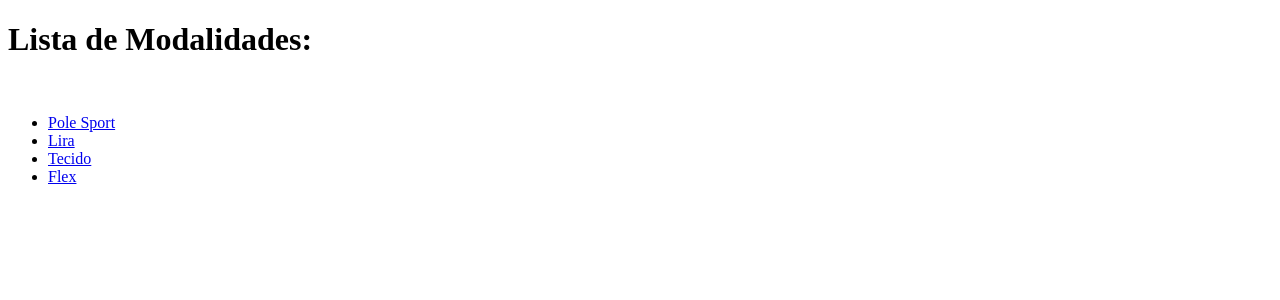
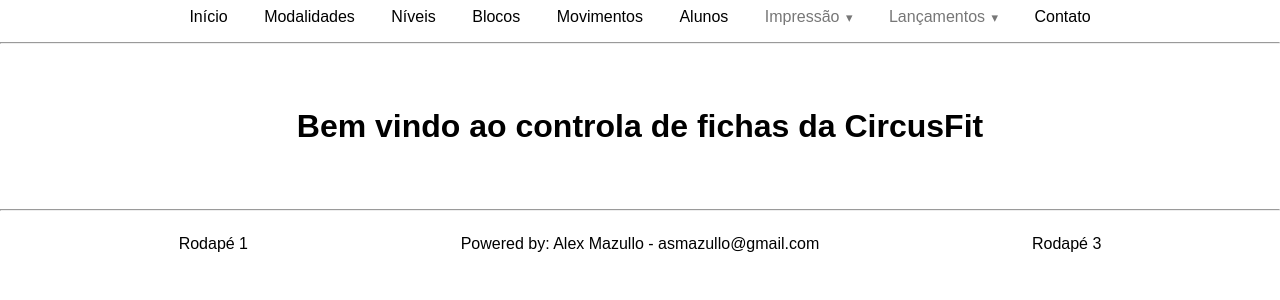
Before and after one commit to asmazullo/fichasweb, a Django app: page /fichas/ in a window 1280 px wide. Shown: the top 300 px of the page. Run offline with Django 3.2, Linux system fonts and the light colour scheme; data comes from the database, SQL or seed files in the repository; some libraries are stand-ins or nearby versions.

Commit message:
base url versao1

```diff
--- /dev/null
+++ b/circusfitweb/fichas/templates/fichas/base.html
@@ -0,0 +1,72 @@
+<!DOCTYPE html>
+<html lang="pt-br">
+<head>
+    <link rel="stylesheet" href="https://unpkg.com/purecss@2.0.5/build/pure-min.css">
+    <link rel="stylesheet" href="https://unpkg.com/purecss@2.0.5/build/grids-responsive-min.css">
+    <meta name="viewport" content="width=device-width, initial-scale=1">
+    <meta name="description" content="Sistema de Conrtrole de Fichas de Alunos">
+    <meta charset="UTF-8">
+    <title>Controle de Fichas CircusFit</title>
+
+</head>
+<body>
+
+<div class="pure-menu pure-menu-horizontal" align="center">
+    <ul class="pure-menu-list">
+        <li class="pure-menu-item pure-menu-selected">
+            <a href="{% url 'homefichas' %}" class="pure-menu-link">Início</a>
+        </li>
+        <li class="pure-menu-item pure-menu-selected">
+            <a href="{% url 'modalidades' %}" class="pure-menu-link">Modalidades</a>
+        </li>
+        <li class="pure-menu-item pure-menu-selected">
+            <a href="#" class="pure-menu-link">Níveis</a>
+        </li>
+        <li class="pure-menu-item pure-menu-selected">
+            <a href="#" class="pure-menu-link">Blocos</a>
+        </li>
+        <li class="pure-menu-item pure-menu-selected">
+            <a href="#" class="pure-menu-link">Movimentos</a>
+        </li>
+        <li class="pure-menu-item pure-menu-selected">
+            <a href="#" class="pure-menu-link">Alunos</a>
+        </li>
+        <li class="pure-menu-item pure-menu-has-children pure-menu-allow-hover">
+            <a href="#" id="menuLink1" class="pure-menu-link">Impressão</a>
+            <ul class="pure-menu-children">
+                <li class="pure-menu-item">
+                    <a href="#" class="pure-menu-link">Ficha em Branco</a>
+                </li>
+                <li class="pure-menu-item">
+                    <a href="#" class="pure-menu-link">Ficha de Aluno</a>
+                </li>
+            </ul>
+        </li>
+        <li class="pure-menu-item pure-menu-has-children pure-menu-allow-hover">
+            <a href="#" id="menuLink1" class="pure-menu-link">Lançamentos</a>
+            <ul class="pure-menu-children">
+                <li class="pure-menu-item">
+                    <a href="#" class="pure-menu-link">Por Aluno</a>
+                </li>
+                <li class="pure-menu-item">
+                    <a href="#" class="pure-menu-link">Em massa</a>
+                </li>
+            </ul>
+        </li>
+        <li class="pure-menu-item pure-menu-selected">
+            <a href="#" class="pure-menu-link">Contato</a>
+        </li>
+    </ul>
+<hr>
+    <div class="pure-g">
+      <div class="pure-u-1"><p align="left">{% block containerprincipal %} {% endblock%}</p></div>
+    </div>
+<hr>
+    <div class="pure-g">
+      <div class="pure-u-1-3"><p align="center">Rodapé 1</p></div>
+      <div class="pure-u-1-3"><p align="center">Powered by: Alex Mazullo - asmazullo@gmail.com</p></div>
+      <div class="pure-u-1-3"><p align="center">Rodapé 3</p></div>
+    </div>
+</div>
+</body>
+</html>
--- a/circusfitweb/fichas/templates/fichas/index.html
+++ b/circusfitweb/fichas/templates/fichas/index.html
@@ -1,20 +1,11 @@
-<!DOCTYPE html>
-<html lang="pt-br">
-<head>
-    <meta charset="UTF-8">
-    <title>Página de Controle de Fichas</title>
-</head>
-<body>
-<h1>Lista de Modalidades:</h1>
-<br>
-{% if todas_modalidades_list %}
-    <ul>
-    {% for modalidade in todas_modalidades_list %}
-        <li><a href="/fichas/{{ modalidade.id }}/modalidade">{{ modalidade.modalidade_nome }}</a></li>
-    {% endfor %}
-    </ul>
-{% else %}
-    <p>Nenhuma Modalidade Cadastrada.</p>
-{% endif %}
-</body>
-</html>
+{% extends "fichas\base.html" %}
+
+{% block containerprincipal%}
+
+<div>
+    <br>
+    <p align="center" fontsize="13"><h1>Bem vindo ao controla de fichas da CircusFit</h1></p>
+    <br>
+</div>
+
+{% endblock %}
--- a/circusfitweb/fichas/urls.py
+++ b/circusfitweb/fichas/urls.py
@@ -3,6 +3,7 @@
 from . import views
 
 urlpatterns = [
-    path('', views.index, name='index'),
+    path('', views.index, name='homefichas'),
     path('<int:modalidade_id>/modalidade', views.modalidade, name='modalidade'),
+    path('modalidades/', views.modalidades, name='modalidades'),
 ]
--- a/circusfitweb/fichas/views.py
+++ b/circusfitweb/fichas/views.py
@@ -12,6 +12,10 @@
     context = {'todas_modalidades_list': todas_modalidades_list}
     return render(request, 'fichas/index.html', context)
 
+def modalidades(request):
+    todas_modalidades_list = Modalidade.objects.order_by('modalidade_pub_date')[:]
+    context = {'todas_modalidades_list': todas_modalidades_list}
+    return render(request, 'fichas/modalidades.html', context)
 
 # def modalidade(request, modalidade_id):
 #     return HttpResponse(f"Aqui vamos detalhar a modalidade {modalidade_id}")
```
Also changed, not shown: circusfitweb/fichas/templates/fichas/modalidades.html (added, +15 -0 lines).
